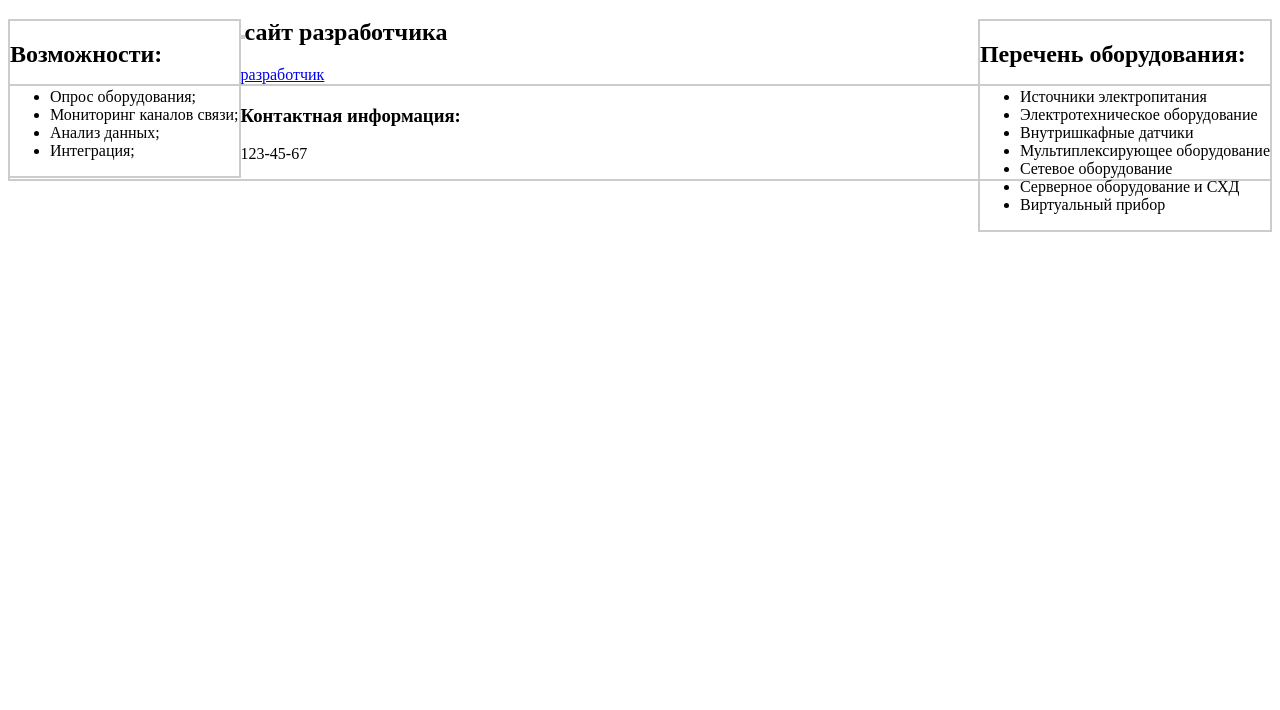
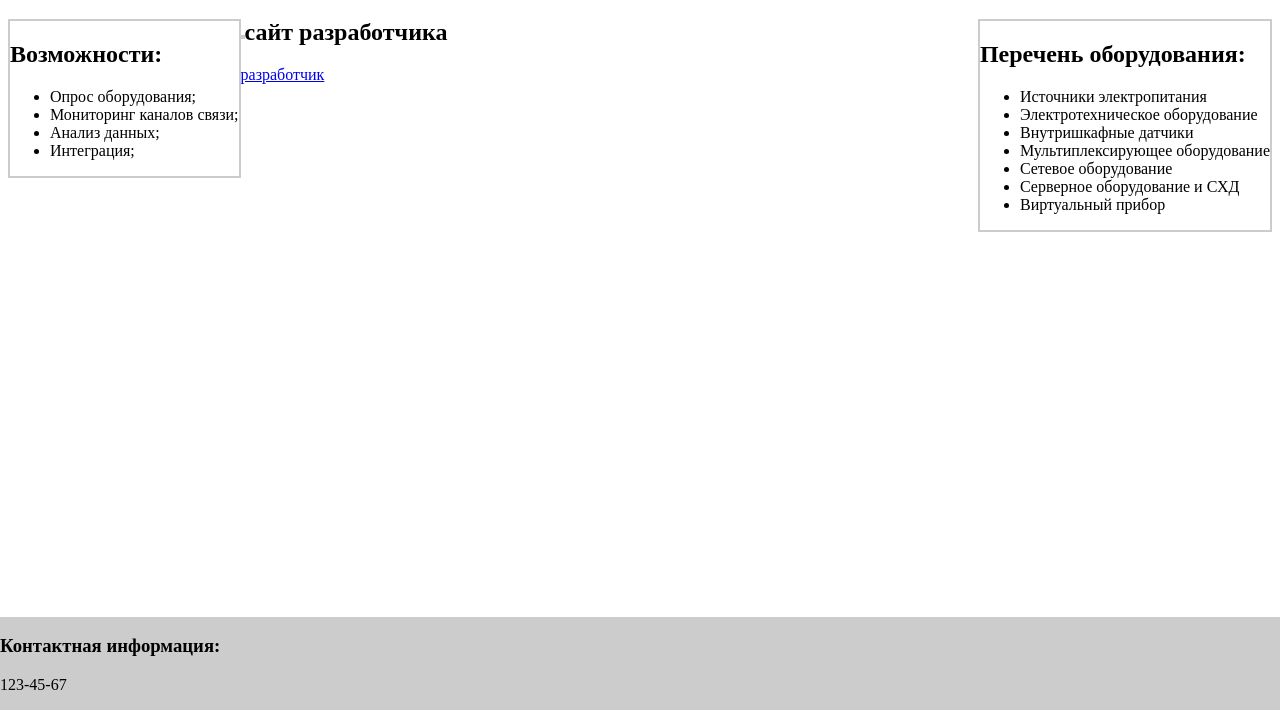
Before and after one commit to ncux199rus/upkm, a plain HTML site: page index.html in a window 1280 px wide. Shown: the part 90-800 px from the top of the page. Drawn offline with Linux system fonts and the light colour scheme.

Commit message:
necrasov stile footer

```diff
--- a/css/main.css
+++ b/css/main.css
@@ -17,7 +17,10 @@ h1{
     float: left;
     margin top: 1500px;
 }
-footer{
-    border: 2px solid #cccccc;
-    margin top: 1500px;
+.contacts{
+    width: 100%;
+    position: absolute;
+    left: 0px;
+    bottom: 0px;
+    background-color: #ccc;
 }
--- a/index.html
+++ b/index.html
@@ -35,14 +35,11 @@
         </section>
         <p class="developer">
             <h2>сайт разработчика</h2>
-            <a href="http://uni-eng.ru/" name="сайт
+            <a href="http://uni-eng.ru/" name="сайт разработчика">разработчик</a>
         </p>
-         разработчика">разработчик</a>
+         <div class="contacts">
+             <h3>Контактная информация:</h3>
+             <p>123-45-67</p>
+         </div>
     </body>
-    <footer>
-        <div class="contacts">
-            <h3>Контактная информация:</h3>
-            <p>123-45-67</p>
-        </div>
-    </footer>
 </html>
```
